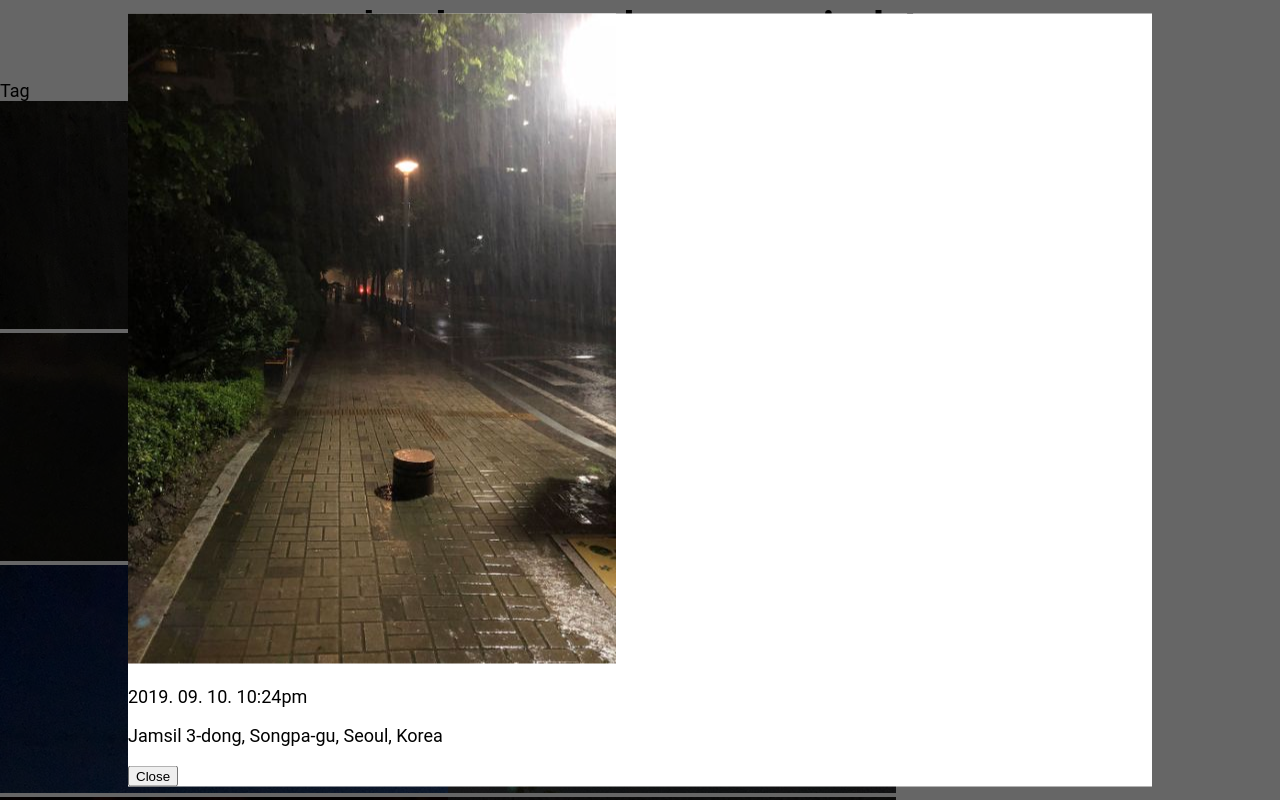
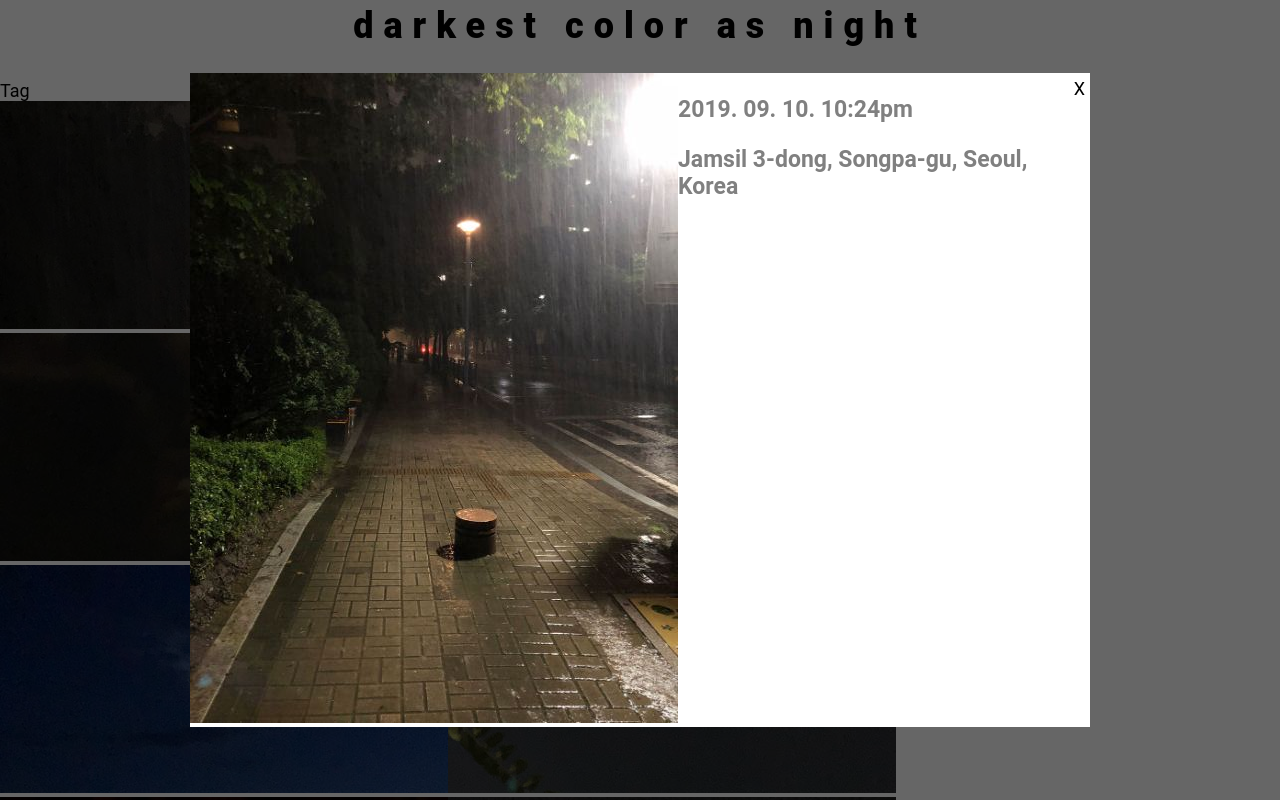
Before and after one commit to tinytinystone/black-archive, a React (Create React App) app: page /gallery in a window 1280 px wide. Both pictures are taken after a click on the picture 224 px from the left and 215 px from the top of the page. Shown: the top 800 px of the page. Built offline with nearby package versions, Linux system fonts and the light colour scheme.

Commit message:
modal 수정

```diff
--- a/src/components/Gallery.css
+++ b/src/components/Gallery.css
@@ -8,5 +8,17 @@ header{
 }
 img {
     /* width: 32%; */
+}
+.gallery-img{
     cursor: url('/images/picker.png') 0 31, auto;
 }
+.modal-container{
+    display: flex;
+}
+.modal-image{
+}
+.modal-desc{
+    color: grey;
+    font-size: 2.3rem;
+    font-weight: 600;
+}
--- a/src/components/Gallery.js
+++ b/src/components/Gallery.js
@@ -127,17 +127,22 @@ export default function Gallery(props) {
           ))}
         </div>
         <Modal showsModal={showsModal} onCloseModal={onCloseModal}>
-          <span onMouseOver={handleImageChange} onMouseOut={handleImageOut}>
+          <div className="modal-container">
+          <div onMouseOver={handleImageChange} onMouseOut={handleImageOut} className="modal-image">
             <img
               src={
                 withBox
                   ? `./images/box_added/${imageSrc}_2.jpg`
                   : `./images/overall/${imageSrc}.jpg`
               }
+              alt={imageSrc}
             />
-          </span>
-          <p>{imageSrc && imageList[imageSrc].when}</p>
-          <p>{imageSrc && imageList[imageSrc].where}</p>
+          </div>
+          <div className="modal-desc">
+            <p>{imageSrc && imageList[imageSrc].when}</p>
+            <p>{imageSrc && imageList[imageSrc].where}</p>
+          </div>
+          </div>
         </Modal>
       </div>
     </>
--- a/src/components/Image.js
+++ b/src/components/Image.js
@@ -62,11 +62,13 @@ export default function Image(props) {
   return (
     <>
       <img
+        className="gallery-img"
         onLoad={props.onLoad}
         ref={imgEl}
         src={`./images/cropped/${props.imageSrc}_1.jpg`}
         onMouseMove={handlePickColor}
         onClick={handleImageClick}
+        alt={props.imageSrc}
       />
     </>
   );
--- a/src/components/Modal.css
+++ b/src/components/Modal.css
@@ -28,7 +28,8 @@
 .modal-main {
   position:fixed;
   background: white;
-  width: 80%;
+  width: 900px;
+  height: 652px;
   height: auto;
   top:50%;
   left:50%;
@@ -42,3 +43,11 @@
 .display-none {
   display: none;
 }
+
+.close{
+  padding: 5px;
+  position: absolute;
+  top: 0;
+  right: 0;
+  cursor: pointer;
+}
--- a/src/components/Modal.js
+++ b/src/components/Modal.js
@@ -1,13 +1,13 @@
 import React from 'react'
 import './Modal.css'
 
-export default function Modal({showsModal, onCloseModal, children}) {
+export default function Modal({ showsModal, onCloseModal, children }) {
     const showHideClassName = showsModal ? "modal display-block" : "modal display-none"
     return (
         <div className={showHideClassName}>
             <div className="modal-main">
+                <div onClick={onCloseModal} className="close">X</div>
                 {children}
-                <button onClick={onCloseModal}>Close</button>
             </div>
         </div>
     )
```
